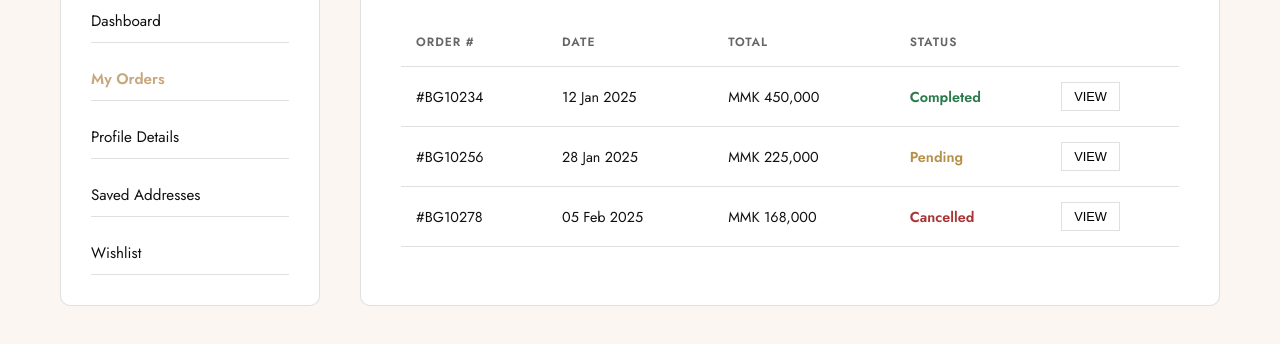
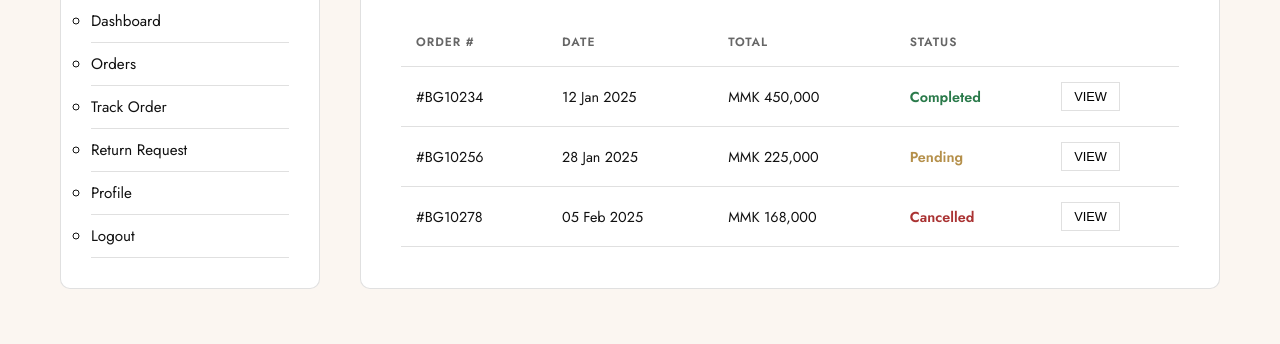
Before and after one commit to KyawWannaBL/Britium_Gallery, a plain HTML site: page customer-orders.html in a window 1280 px wide. Shown: the part 240-584 px from the top of the page. Drawn offline with nearby package versions, Linux system fonts and the light colour scheme.

Commit message:
Update customer-orders.html

```diff
--- a/customer-orders.html
+++ b/customer-orders.html
@@ -186,12 +186,16 @@
   <aside class="sidebar">
     <h3>My Account</h3>
     <ul class="menu">
-      <li><a href="customer-dashboard.html">Dashboard</a></li>
-      <li><a href="customer-orders.html" class="active">My Orders</a></li>
-      <li><a href="customer-profile.html">Profile Details</a></li>
-      <li><a href="customer-addresses.html">Saved Addresses</a></li>
-      <li><a href="wishlist.html">Wishlist</a></li>
-    </ul>
+     <nav>
+  <ul>
+    <li><a href="customer-dashboard.html">Dashboard</a></li>
+    <li><a href="orders.html">Orders</a></li>
+    <li><a href="track-order.html">Track Order</a></li>
+    <li><a href="return-request.html">Return Request</a></li>
+    <li><a href="profile.html">Profile</a></li>
+    <li><a href="logout.html">Logout</a></li>
+  </ul>
+</nav>
   </aside>
 
   <!-- Orders Content -->
```
